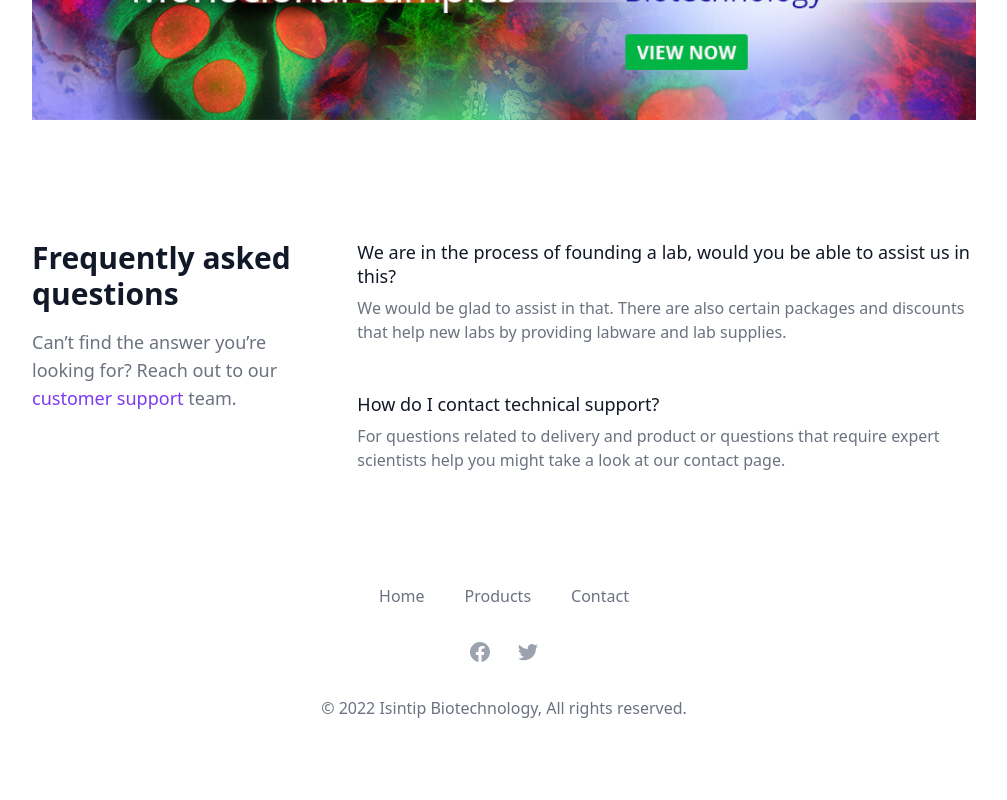
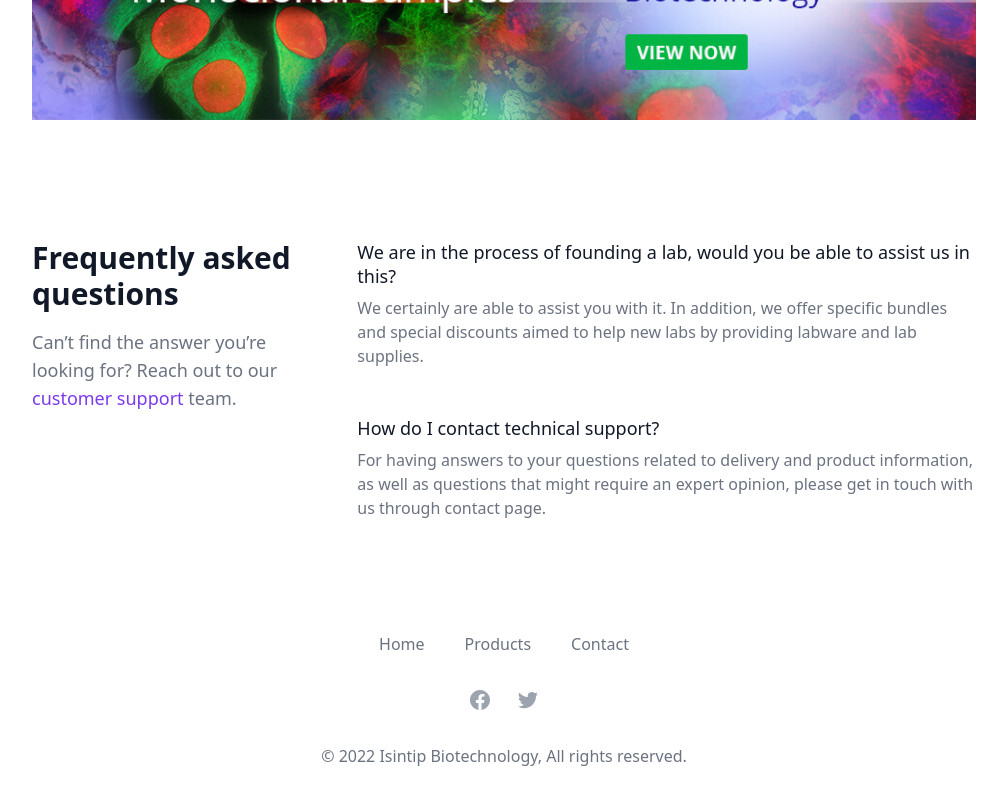
Before and after one commit to joseppu/isintip, a Next.js app: page / in a window 1280 px wide. Shown: the part 2398-3198 px from the top of the page, without its empty margins (136-1143 px from the left). Before the commit the page ends 3150 px from the top, so only its background shows below. Built offline with nearby package versions, Linux system fonts and the light colour scheme.

Commit message:
faq text

```diff
--- a/components/Faq.tsx
+++ b/components/Faq.tsx
@@ -5,12 +5,12 @@ const faqs = [
     question:
       "We are in the process of founding a lab, would you be able to assist us in this?",
     answer:
-      "We would be glad to assist in that. There are also certain packages and discounts that help new labs by providing labware and lab supplies. ",
+      "We certainly are able to assist you with it. In addition, we offer specific bundles and special discounts aimed to help new labs by providing labware and lab supplies.",
   },
   {
     question: "How do I contact technical support?",
     answer:
-      "For questions related to delivery and product or questions that require expert scientists help you might take a look at our contact page.",
+      "For having answers to your questions related to delivery and product information, as well as questions that might require an expert opinion, please get in touch with us through contact page.",
   },
 ];
 
```
